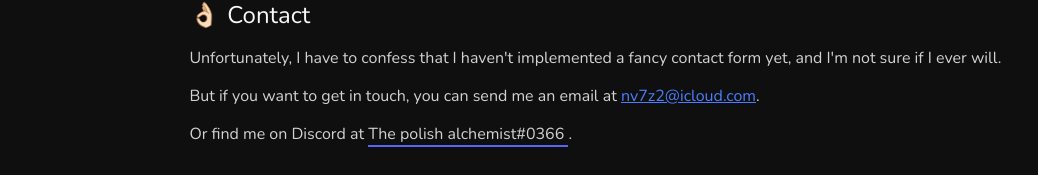
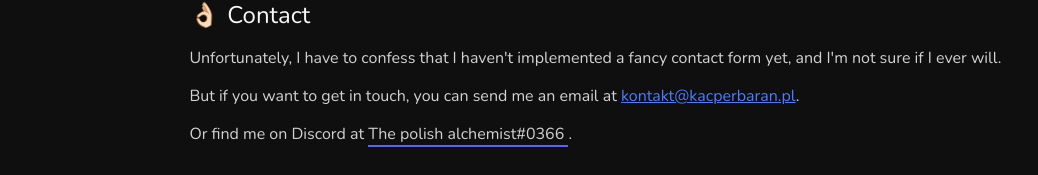
Before and after one commit to Nv7z2/Portfolio_old, a Nuxt app: page / in a window 1280 px wide. Shown: the part 688-863 px from the top of the page, without its empty margins (129-1167 px from the left). Built offline with nearby package versions, Linux system fonts and the light colour scheme.

Commit message:
feat: change email address to new one

```diff
--- a/pages/index.vue
+++ b/pages/index.vue
@@ -44,7 +44,7 @@
       </p>
       <p>
         But if you want to get in touch, you can send me an email at
-        <ContactMail mail="nv7z2@icloud.com" />.
+        <ContactMail mail="kontakt@kacperbaran.pl" />.
       </p>
       <p>
         Or find me on Discord at
```
